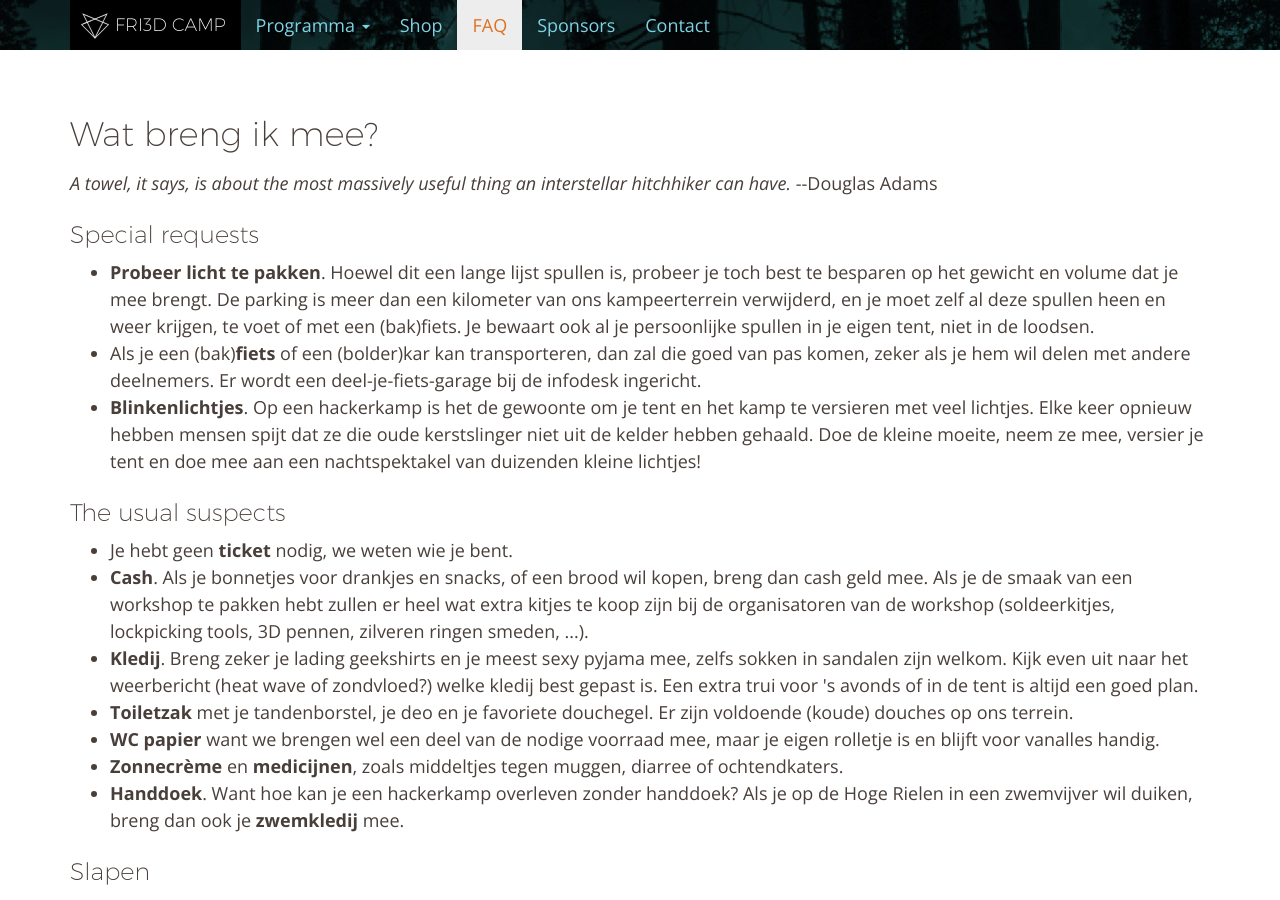
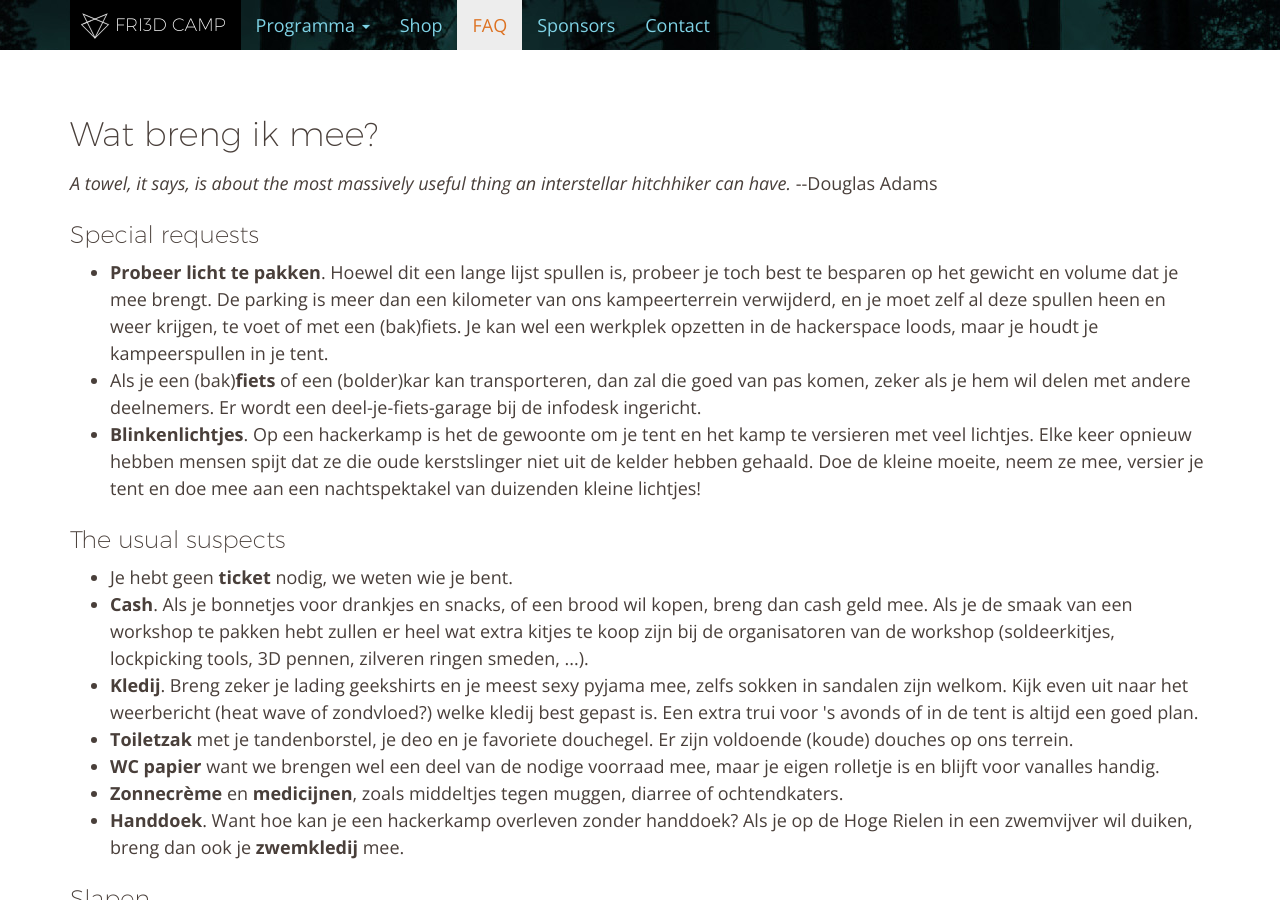
Before and after one commit to Fri3dCamp/fri3dweb2016, a Jekyll site: the page built from faq/index.html, in a window 1280 px wide and 900 px high, scrolled down 9262 px. Built offline with Jekyll 4.4.1, drawn with Linux system fonts in a browser that asks for light colours; nearby versions of some CDN libraries.

Commit message:
waar hackerspace/kampeerspullen zetten

```diff
--- a/faq/index.html
+++ b/faq/index.html
@@ -130,7 +130,7 @@ questions:
 
         <h4>Special requests</h4>
         <ul>
-          <li><strong>Probeer licht te pakken</strong>. Hoewel dit een lange lijst spullen is, probeer je toch best te besparen op het gewicht en volume dat je mee brengt. De parking is meer dan een kilometer van ons kampeerterrein verwijderd, en je moet zelf al deze spullen heen en weer krijgen, te voet of met een (bak)fiets. Je bewaart ook al je persoonlijke spullen in je eigen tent, niet in de loodsen.</li>
+          <li><strong>Probeer licht te pakken</strong>. Hoewel dit een lange lijst spullen is, probeer je toch best te besparen op het gewicht en volume dat je mee brengt. De parking is meer dan een kilometer van ons kampeerterrein verwijderd, en je moet zelf al deze spullen heen en weer krijgen, te voet of met een (bak)fiets. Je kan wel een werkplek opzetten in de hackerspace loods, maar je houdt je kampeerspullen in je tent.</li>
           <li>Als je een (bak)<strong>fiets</strong> of een (bolder)kar kan transporteren, dan zal die goed van pas komen, zeker als je hem wil delen met andere deelnemers. Er wordt een deel-je-fiets-garage bij de infodesk ingericht.</li>
           <li><strong>Blinkenlichtjes</strong>. Op een hackerkamp is het de gewoonte om je tent en het kamp te versieren met veel lichtjes. Elke keer opnieuw hebben mensen spijt dat ze die oude kerstslinger niet uit de kelder hebben gehaald. Doe de kleine moeite, neem ze mee, versier je tent en doe mee aan een nachtspektakel van duizenden kleine lichtjes!</li>
         </ul>
```
